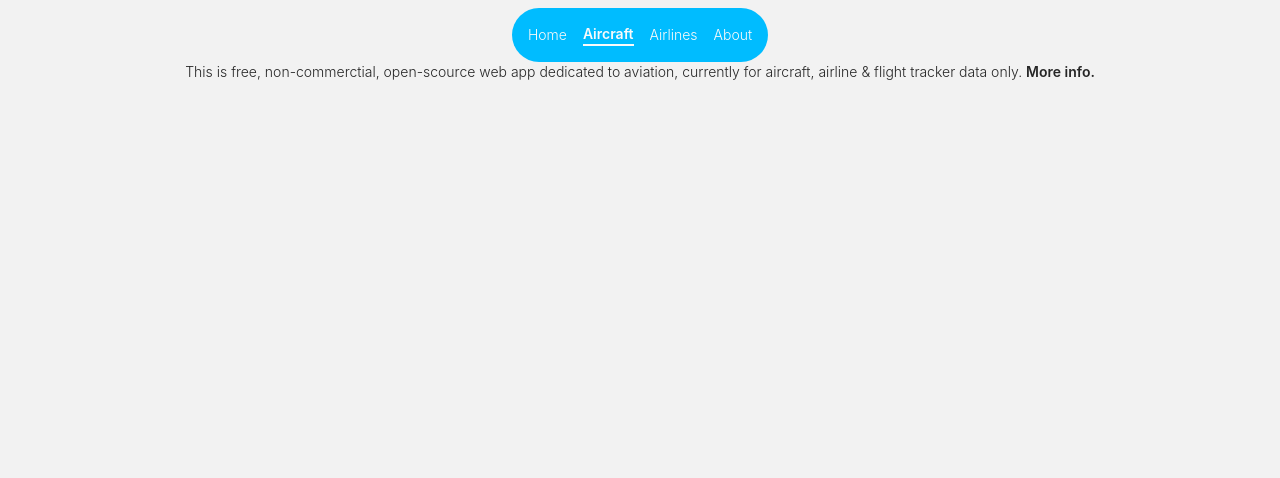
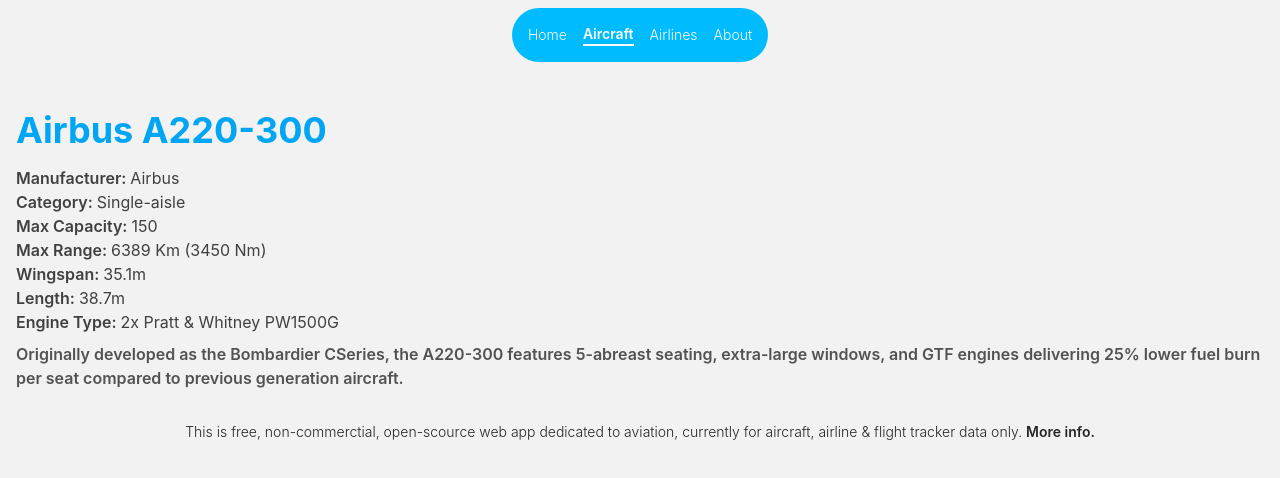
Before and after one commit to sandro-dev26/jethub, a React (Vite) app: page /aircraft/airbus-a220-300 in a window 1280 px wide. Shown: the top 478 px of the page. Built offline with nearby package versions, Linux system fonts and the light colour scheme.

Commit message:
Created AircraftDetails page

```diff
--- a/src/AppRouter.tsx
+++ b/src/AppRouter.tsx
@@ -3,6 +3,7 @@ import MainLayout from "./layouts/MainLayout";
 import Home from "./pages/Home";
 import About from "./pages/about";
 import AircraftPage from "./pages/aircraft";
+import AircraftDetails from "./pages/aircraftDetails";
 
 function AppRouter() {
   return (
@@ -12,7 +13,7 @@ function AppRouter() {
           <Route path="/" element={<Home />} />
 
           <Route path="/aircraft" element={<AircraftPage />} />
-          <Route path="/aircraft/:aircraftid" />
+          <Route path="/aircraft/:aircraftid" element={<AircraftDetails />} />
           <Route path="/aircraft/:categoryid" />
 
           <Route path="/airline" />
--- a/src/data/aircraft.json
+++ b/src/data/aircraft.json
@@ -8,6 +8,7 @@
     "specs": {
       "passengerCapacity": 150,
       "maxRangeNm": 3450,
+      "maxRangeKm": 0,
       "cruisingSpeedMach": 0.78,
       "wingspanMeters": 35.1,
       "lengthMeters": 38.7,
@@ -25,6 +26,7 @@
     "specs": {
       "passengerCapacity": 180,
       "maxRangeNm": 3400,
+      "maxRangeKm": 0,
       "cruisingSpeedMach": 0.78,
       "wingspanMeters": 35.8,
       "lengthMeters": 37.57,
@@ -42,6 +44,7 @@
     "specs": {
       "passengerCapacity": 220,
       "maxRangeNm": 4700,
+      "maxRangeKm": 0,
       "cruisingSpeedMach": 0.78,
       "wingspanMeters": 35.8,
       "lengthMeters": 44.51,
@@ -59,6 +62,7 @@
     "specs": {
       "passengerCapacity": 287,
       "maxRangeNm": 7200,
+      "maxRangeKm": 0,
       "cruisingSpeedMach": 0.82,
       "wingspanMeters": 64.0,
       "lengthMeters": 63.66,
@@ -76,6 +80,7 @@
     "specs": {
       "passengerCapacity": 325,
       "maxRangeNm": 8300,
+      "maxRangeKm": 0,
       "cruisingSpeedMach": 0.85,
       "wingspanMeters": 64.75,
       "lengthMeters": 66.8,
@@ -93,6 +98,7 @@
     "specs": {
       "passengerCapacity": 410,
       "maxRangeNm": 8700,
+      "maxRangeKm": 0,
       "cruisingSpeedMach": 0.85,
       "wingspanMeters": 64.75,
       "lengthMeters": 73.79,
@@ -110,6 +116,7 @@
     "specs": {
       "passengerCapacity": 525,
       "maxRangeNm": 8000,
+      "maxRangeKm": 0,
       "cruisingSpeedMach": 0.85,
       "wingspanMeters": 79.75,
       "lengthMeters": 72.72,
--- /dev/null
+++ b/src/pages/aircraftDetails.tsx
@@ -0,0 +1,84 @@
+import { useState, useEffect } from "react";
+import { useParams } from "react-router";
+import { fetchAircraftData } from "../fetch";
+import type { Aircraft } from "../types/aircraft";
+
+function AircraftDetails() {
+  const [aircraftData, setAircraftData] = useState<Aircraft[] | null>(null);
+  useEffect(() => {
+    async function setData() {
+      const data = await fetchAircraftData();
+      setAircraftData(data);
+    }
+
+    setData();
+  }, []);
+  const { aircraftid } = useParams();
+
+  if (!aircraftData) {
+    return <h1>404</h1>;
+  }
+
+  const specAircraft: Aircraft | undefined = aircraftData?.find(
+    (item) => item.id === aircraftid,
+  );
+  return (
+    <main className="m-4 mt-12 mb-8">
+      {specAircraft && (
+        <div>
+          <h1 className="text-2xl md:text-3xl lg:text-4xl font-bold text-sky-500 mb-4">
+            {specAircraft.name}
+          </h1>
+
+          <div className="text-md font-semibold my-2 text-neutral-700">
+            <p>
+              Manufacturer:{" "}
+              <span className="font-normal">{specAircraft.manufacturer}</span>
+            </p>
+            <p>
+              Category:{" "}
+              <span className="font-normal">{specAircraft.category}</span>
+            </p>
+            <p>
+              Max Capacity:{" "}
+              <span className="font-normal">
+                {specAircraft.specs.passengerCapacity}
+              </span>
+            </p>
+            <p>
+              Max Range:{" "}
+              <span className="font-normal">
+                {specAircraft.specs.maxRangeKm} Km (
+                {specAircraft.specs.maxRangeNm} Nm)
+              </span>
+            </p>
+            <p>
+              Wingspan:{" "}
+              <span className="font-normal">
+                {specAircraft.specs.wingspanMeters}m
+              </span>
+            </p>
+            <p>
+              Length:{" "}
+              <span className="font-normal">
+                {specAircraft.specs.lengthMeters}m
+              </span>
+            </p>
+            <p>
+              Engine Type:{" "}
+              <span className="font-normal">
+                {specAircraft.specs.engineType}
+              </span>
+            </p>
+          </div>
+
+          <p className="font-semibold text-md text-neutral-600">
+            {specAircraft.description}
+          </p>
+        </div>
+      )}
+    </main>
+  );
+}
+
+export default AircraftDetails;
```
